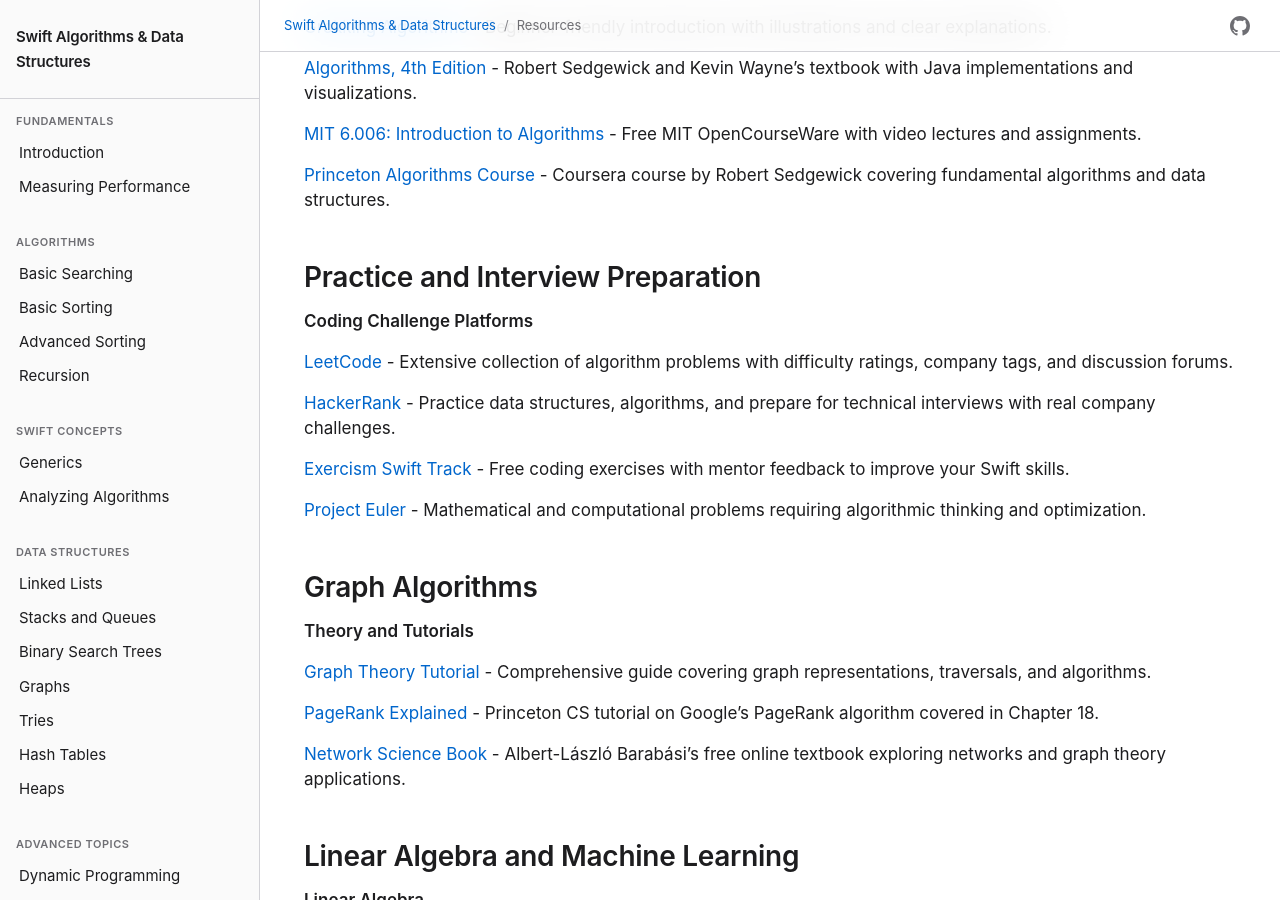
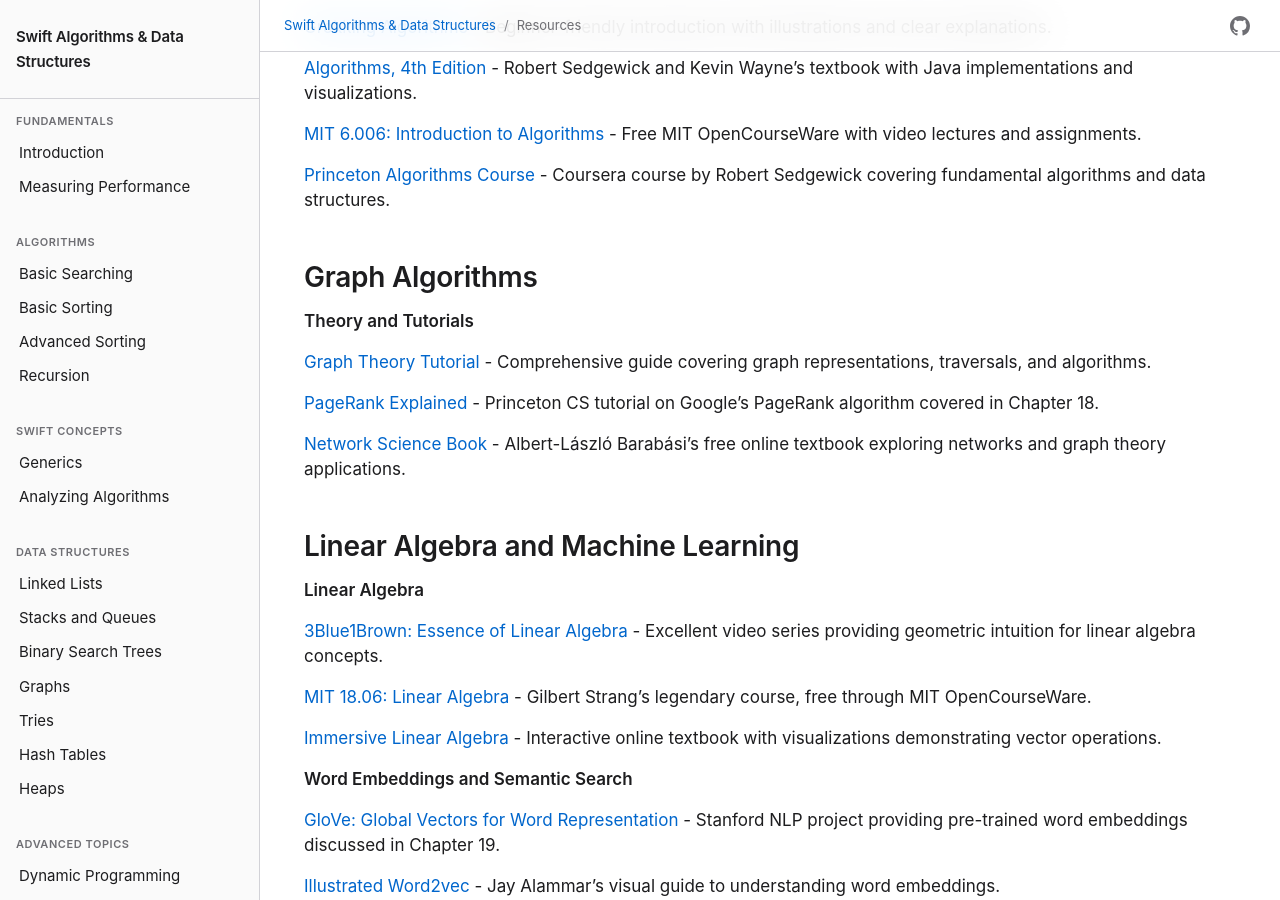
Before and after one commit to waynewbishop/swift-algorithms, a Jekyll site: the page built from resources.md, in a window 1280 px wide and 900 px high, scrolled down 1996 px. Built offline with Jekyll 4.4.1, drawn with Linux system fonts in a browser that asks for light colours.

Commit message:
Remove Practice and Interview Preparation section from resources
Removed coding challenge platforms (LeetCode, HackerRank, Exercism,
Project Euler) as these sites are becoming less relevant with AI assistance
and will eventually be replaced by AI-driven learning tools.

🤖 Generated with Claude Code (https://claude.com/claude-code)

Co-Authored-By: Claude <noreply@anthropic.com>

```diff
--- a/resources.md
+++ b/resources.md
@@ -93,18 +93,6 @@ Apple's interactive environment for learning Swift on iPad and Mac. Perfect for
 [MIT 6.006: Introduction to Algorithms](https://ocw.mit.edu/courses/6-006-introduction-to-algorithms-spring-2020/) - Free MIT OpenCourseWare with video lectures and assignments.
 
 [Princeton Algorithms Course](https://www.coursera.org/learn/algorithms-part1) - Coursera course by Robert Sedgewick covering fundamental algorithms and data structures.
-
-## Practice and Interview Preparation
-
-**Coding Challenge Platforms**
-
-[LeetCode](https://leetcode.com) - Extensive collection of algorithm problems with difficulty ratings, company tags, and discussion forums.
-
-[HackerRank](https://www.hackerrank.com) - Practice data structures, algorithms, and prepare for technical interviews with real company challenges.
-
-[Exercism Swift Track](https://exercism.org/tracks/swift) - Free coding exercises with mentor feedback to improve your Swift skills.
-
-[Project Euler](https://projecteuler.net) - Mathematical and computational problems requiring algorithmic thinking and optimization.
 
 ## Graph Algorithms
 
```
